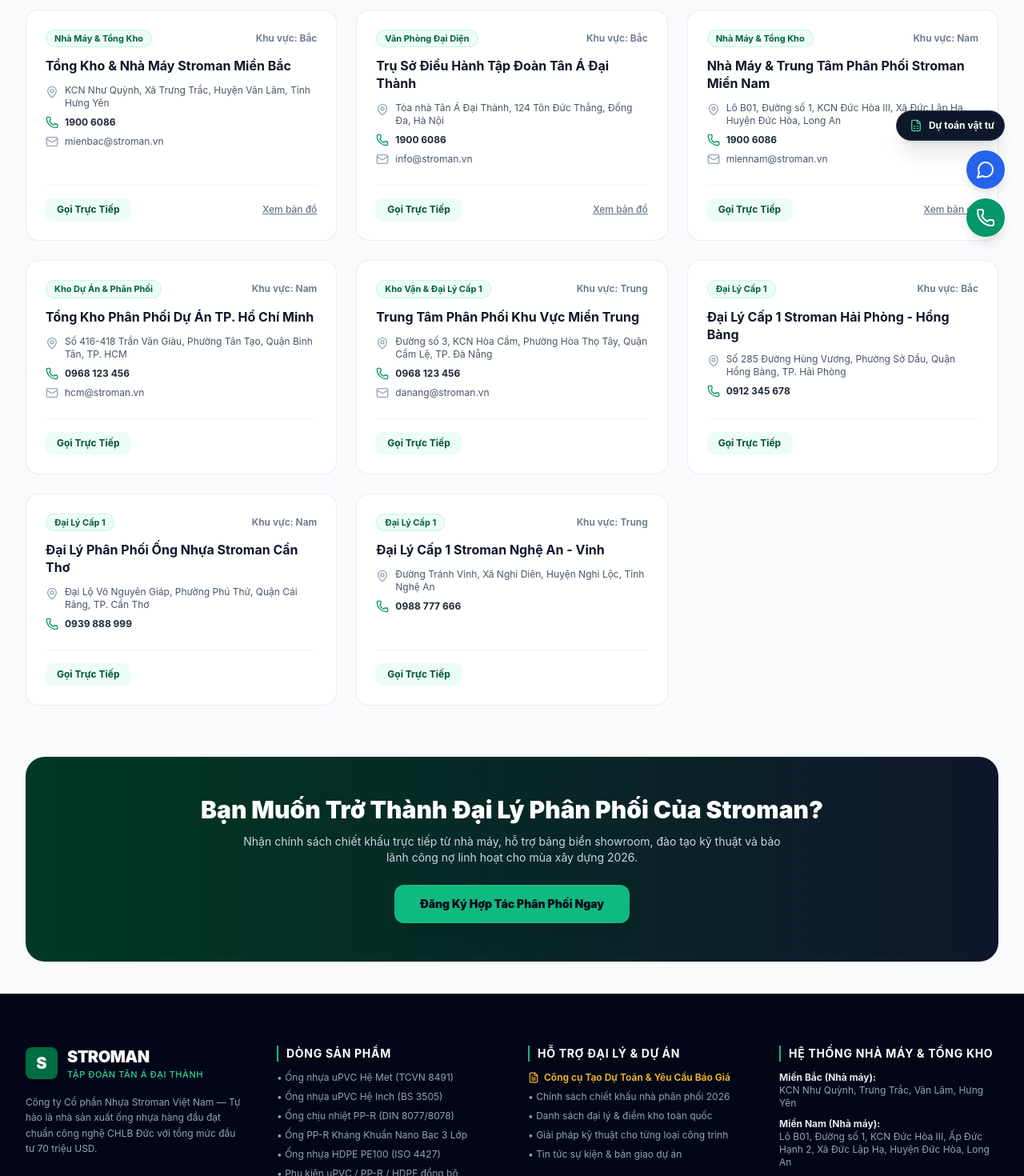
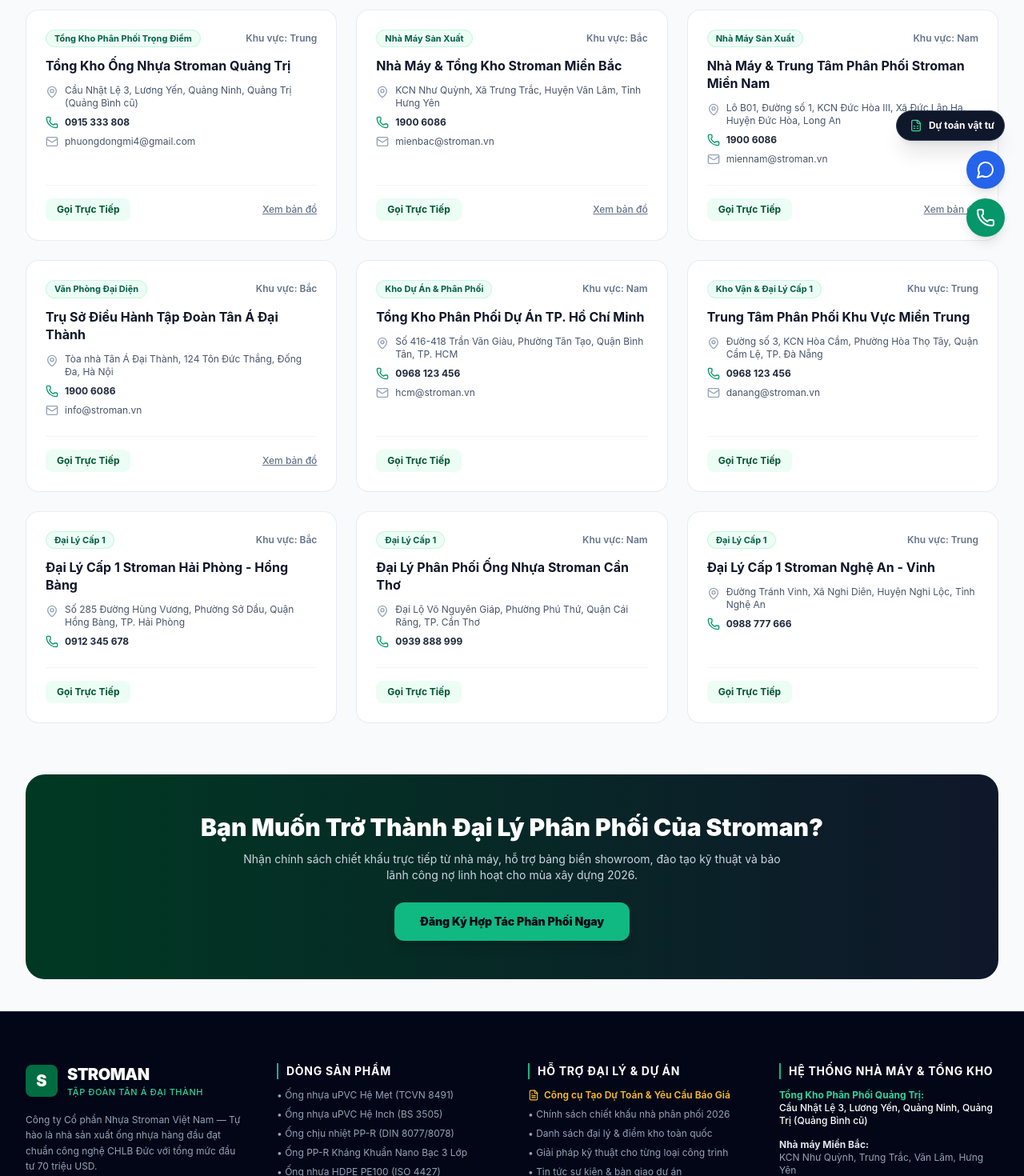
Before and after one commit to phuongdong150398-sys/stromanquatri, a Next.js app: page /he-thong-phan-phoi in a window 1280 px wide. Shown: the part 480-1950 px from the top of the page at 80% size. Built offline with nearby package versions, Linux system fonts and the light colour scheme.

Commit message:
chore: update distributor info for Stroman Quang Tri

```diff
--- a/src/app/layout.tsx
+++ b/src/app/layout.tsx
@@ -63,15 +63,15 @@ export default function RootLayout({
     logo: "https://stroman.vn/images/logo-meta.png",
     contactPoint: {
       "@type": "ContactPoint",
-      telephone: "+84-1900-6086",
-      contactType: "customer service",
+      telephone: "+84-915-333-808",
+      contactType: "sales and customer service",
       areaServed: "VN",
       availableLanguage: "Vietnamese",
     },
     address: {
       "@type": "PostalAddress",
-      streetAddress: "124 Tôn Đức Thắng, Đống Đa",
-      addressLocality: "Hà Nội",
+      streetAddress: siteConfig.addresses.mainWarehouse,
+      addressLocality: "Quảng Trị",
       addressCountry: "VN",
     },
   };
--- a/src/app/lien-he/page.tsx
+++ b/src/app/lien-he/page.tsx
@@ -61,18 +61,30 @@ export default function ContactPage() {
               </h3>
 
               <div className="space-y-4">
-                <div className="flex items-start gap-3">
-                  <div className="w-8 h-8 rounded-lg bg-emerald-50 text-emerald-600 flex items-center justify-center shrink-0">
+                <div className="flex items-start gap-3 p-3 rounded-xl bg-emerald-50/80 border border-emerald-200">
+                  <div className="w-8 h-8 rounded-lg bg-stroman-600 text-white flex items-center justify-center shrink-0">
                     <MapPin className="w-4 h-4" />
                   </div>
                   <div>
-                    <strong className="text-slate-900 block text-xs">Văn phòng điều hành:</strong>
+                    <strong className="text-slate-900 block text-xs font-bold text-emerald-900">
+                      Tổng Kho Phân Phối Quảng Trị:
+                    </strong>
+                    <span className="font-medium text-slate-800">{siteConfig.addresses.mainWarehouse}</span>
+                  </div>
+                </div>
+
+                <div className="flex items-start gap-3">
+                  <div className="w-8 h-8 rounded-lg bg-slate-100 text-slate-600 flex items-center justify-center shrink-0">
+                    <MapPin className="w-4 h-4" />
+                  </div>
+                  <div>
+                    <strong className="text-slate-900 block text-xs">Văn phòng điều hành tập đoàn:</strong>
                     <span>{siteConfig.addresses.northHeadquarter}</span>
                   </div>
                 </div>
 
                 <div className="flex items-start gap-3">
-                  <div className="w-8 h-8 rounded-lg bg-emerald-50 text-emerald-600 flex items-center justify-center shrink-0">
+                  <div className="w-8 h-8 rounded-lg bg-slate-100 text-slate-600 flex items-center justify-center shrink-0">
                     <MapPin className="w-4 h-4" />
                   </div>
                   <div>
@@ -82,7 +94,7 @@ export default function ContactPage() {
                 </div>
 
                 <div className="flex items-start gap-3">
-                  <div className="w-8 h-8 rounded-lg bg-emerald-50 text-emerald-600 flex items-center justify-center shrink-0">
+                  <div className="w-8 h-8 rounded-lg bg-slate-100 text-slate-600 flex items-center justify-center shrink-0">
                     <MapPin className="w-4 h-4" />
                   </div>
                   <div>
--- a/src/components/layout/Footer.tsx
+++ b/src/components/layout/Footer.tsx
@@ -129,11 +129,15 @@ export function Footer() {
             </h4>
             <div className="space-y-2.5">
               <div>
-                <strong className="text-slate-200 block">Miền Bắc (Nhà máy):</strong>
+                <strong className="text-emerald-400 block font-bold">Tổng Kho Phân Phối Quảng Trị:</strong>
+                <span className="text-white font-medium">{siteConfig.addresses.mainWarehouse}</span>
+              </div>
+              <div className="pt-1">
+                <strong className="text-slate-200 block">Nhà máy Miền Bắc:</strong>
                 <span>{siteConfig.addresses.northFactory}</span>
               </div>
               <div>
-                <strong className="text-slate-200 block">Miền Nam (Nhà máy):</strong>
+                <strong className="text-slate-200 block">Nhà máy Miền Nam:</strong>
                 <span>{siteConfig.addresses.southFactory}</span>
               </div>
               <div>
--- a/src/config/site.ts
+++ b/src/config/site.ts
@@ -1,30 +1,31 @@
 export const siteConfig = {
   brandName: "Stroman Việt Nam",
-  distributorName: "Tổng Đại Lý Phân Phối Ống Nhựa Stroman",
+  distributorName: "Tổng Kho Ống Nhựa Stroman Quảng Trị",
   tagline: "Đẳng cấp Đức - Sức sống mới",
   slogan: "Giải pháp toàn diện về nguồn nước cho mọi công trình",
   description:
-    "Hệ thống phân phối chính hãng ống nhựa và phụ kiện Stroman (uPVC, PP-R, HDPE, Kháng khuẩn) tiêu chuẩn CHLB Đức thuộc Tập đoàn Tân Á Đại Thành. Cam kết giá xuất xưởng, chiết khấu cao cho đại lý và dự án.",
-  url: "https://stroman-distribution.vn",
+    "Tổng Kho Phân Phối Chính Hãng Ống Nhựa Stroman tại Quảng Trị, Quảng Bình và Miền Trung. Cung cấp đầy đủ các dòng ống uPVC, PP-R Chịu Nhiệt, PP-R Kháng Khuẩn, HDPE PE100 tiêu chuẩn CHLB Đức thuộc Tập đoàn Tân Á Đại Thành. Giá xuất kho trực tiếp, chiết khấu cao cho đại lý và dự án.",
+  url: "https://stroman-quangtri.vn",
   logo: "/images/logo.svg",
-  hotline: "1900 6086",
-  phoneDisplay: "1900 6086",
-  directPhone: "0968 123 456",
-  zalo: "0968123456",
-  email: "kinhdoanh@stroman-distribution.vn",
+  hotline: "0915 333 808",
+  phoneDisplay: "0915 333 808",
+  directPhone: "0915 333 808",
+  zalo: "0915333808",
+  email: "phuongdongmi4@gmail.com",
   officialWebsite: "https://stroman.vn",
   investmentCapital: "70 triệu USD",
   manufacturingTech: "Công nghệ dây chuyền tự động hóa 100% từ CHLB Đức",
   addresses: {
+    mainWarehouse: "Cầu Nhật Lệ 3, Lương Yến, Quảng Ninh, Quảng Trị (Quảng Bình cũ)",
+    centralHub: "Cầu Nhật Lệ 3, Lương Yến, Quảng Ninh, Quảng Trị",
     northHeadquarter: "Tòa nhà Tân Á Đại Thành, 124 Tôn Đức Thắng, Quốc Tử Giám, Đống Đa, Hà Nội",
     northFactory: "KCN Như Quỳnh, Trưng Trắc, Văn Lâm, Hưng Yên",
     southFactory: "Lô B01, Đường số 1, KCN Đức Hòa III, Ấp Đức Hạnh 2, Xã Đức Lập Hạ, Huyện Đức Hòa, Long An",
-    mainWarehouse: "Tổng kho Logistics Cầu Giẽ, Phú Xuyên, Hà Nội & Kho Tân Bình, TP. Hồ Chí Minh",
   },
   socials: {
     facebook: "https://facebook.com/Stromanvietnam",
     youtube: "https://youtube.com/@StromanVietnam",
-    zaloUrl: "https://zalo.me/0968123456",
+    zaloUrl: "https://zalo.me/0915333808",
   },
   navItems: [
     { label: "Trang Chủ", href: "/" },
--- a/src/data/dealers.ts
+++ b/src/data/dealers.ts
@@ -2,16 +2,42 @@ import { Dealer } from "@/types/quote";
 
 export const dealersData: Dealer[] = [
   {
+    id: "d-quangtri",
+    name: "Tổng Kho Ống Nhựa Stroman Quảng Trị",
+    type: "warehouse",
+    typeName: "Tổng Kho Phân Phối Trọng Điểm",
+    region: "Trung",
+    province: "Quảng Trị",
+    address: "Cầu Nhật Lệ 3, Lương Yến, Quảng Ninh, Quảng Trị (Quảng Bình cũ)",
+    phone: "0915 333 808",
+    email: "phuongdongmi4@gmail.com",
+    googleMapUrl: "https://maps.google.com/?q=Cau+Nhat+Le+3+Quang+Ninh+Quang+Binh",
+    isFeatured: true,
+  },
+  {
     id: "d-01",
-    name: "Tổng Kho & Nhà Máy Stroman Miền Bắc",
+    name: "Nhà Máy & Tổng Kho Stroman Miền Bắc",
     type: "factory",
-    typeName: "Nhà Máy & Tổng Kho",
+    typeName: "Nhà Máy Sản Xuất",
     region: "Bắc",
     province: "Hưng Yên",
     address: "KCN Như Quỳnh, Xã Trưng Trắc, Huyện Văn Lâm, Tỉnh Hưng Yên",
     phone: "1900 6086",
     email: "mienbac@stroman.vn",
     googleMapUrl: "https://maps.google.com/?q=KCN+Nhu+Quynh+Van+Lam+Hung+Yen",
+    isFeatured: true,
+  },
+  {
+    id: "d-03",
+    name: "Nhà Máy & Trung Tâm Phân Phối Stroman Miền Nam",
+    type: "factory",
+    typeName: "Nhà Máy Sản Xuất",
+    region: "Nam",
+    province: "Long An",
+    address: "Lô B01, Đường số 1, KCN Đức Hòa III, Xã Đức Lập Hạ, Huyện Đức Hòa, Long An",
+    phone: "1900 6086",
+    email: "miennam@stroman.vn",
+    googleMapUrl: "https://maps.google.com/?q=KCN+Duc+Hoa+III+Long+An",
     isFeatured: true,
   },
   {
@@ -28,19 +54,6 @@ export const dealersData: Dealer[] = [
     isFeatured: true,
   },
   {
-    id: "d-03",
-    name: "Nhà Máy & Trung Tâm Phân Phối Stroman Miền Nam",
-    type: "factory",
-    typeName: "Nhà Máy & Tổng Kho",
-    region: "Nam",
-    province: "Long An",
-    address: "Lô B01, Đường số 1, KCN Đức Hòa III, Xã Đức Lập Hạ, Huyện Đức Hòa, Long An",
-    phone: "1900 6086",
-    email: "miennam@stroman.vn",
-    googleMapUrl: "https://maps.google.com/?q=KCN+Duc+Hoa+III+Long+An",
-    isFeatured: true,
-  },
-  {
     id: "d-04",
     name: "Tổng Kho Phân Phối Dự Án TP. Hồ Chí Minh",
     type: "warehouse",
@@ -50,7 +63,7 @@ export const dealersData: Dealer[] = [
     address: "Số 416-418 Trần Văn Giàu, Phường Tân Tạo, Quận Bình Tân, TP. HCM",
     phone: "0968 123 456",
     email: "hcm@stroman.vn",
-    isFeatured: true,
+    isFeatured: false,
   },
   {
     id: "d-05",
@@ -62,7 +75,7 @@ export const dealersData: Dealer[] = [
     address: "Đường số 3, KCN Hòa Cầm, Phường Hòa Thọ Tây, Quận Cẩm Lệ, TP. Đà Nẵng",
     phone: "0968 123 456",
     email: "danang@stroman.vn",
-    isFeatured: true,
+    isFeatured: false,
   },
   {
     id: "d-06",
```
